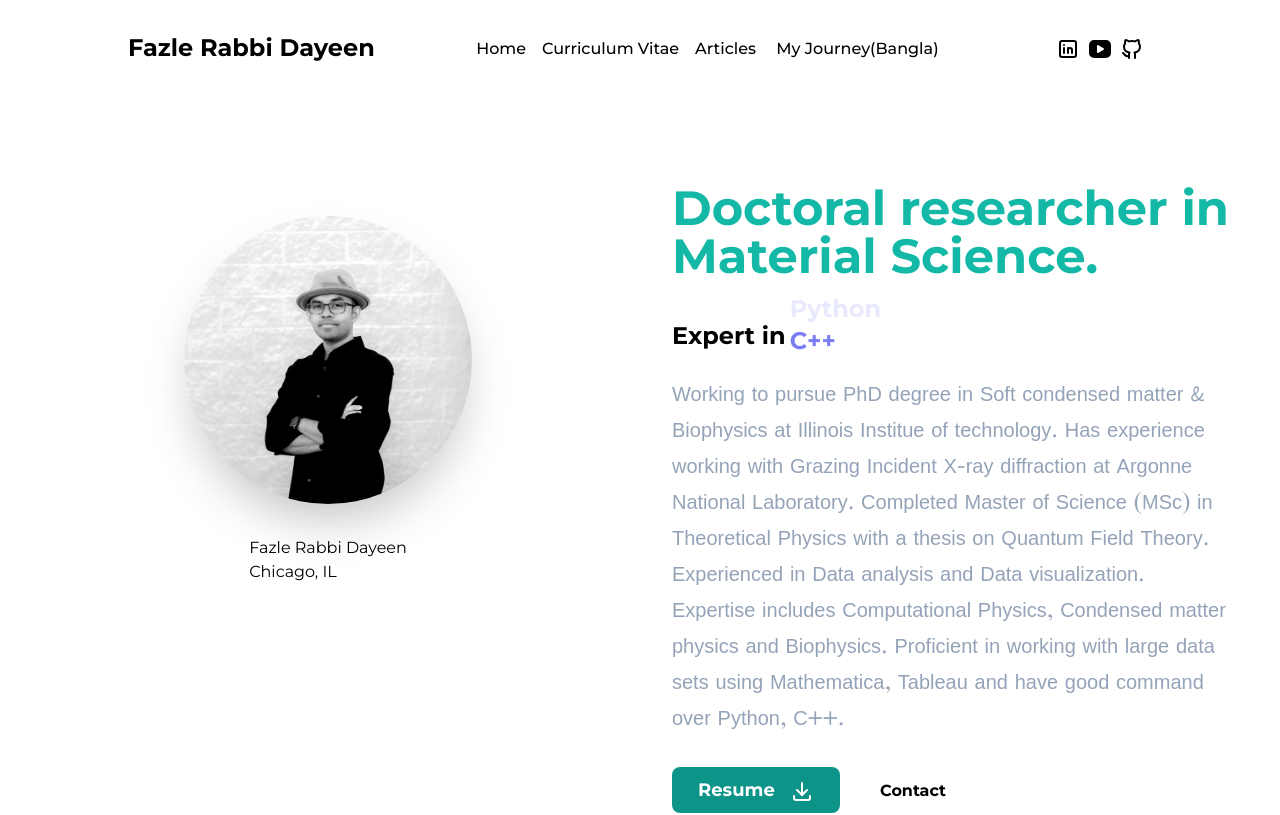
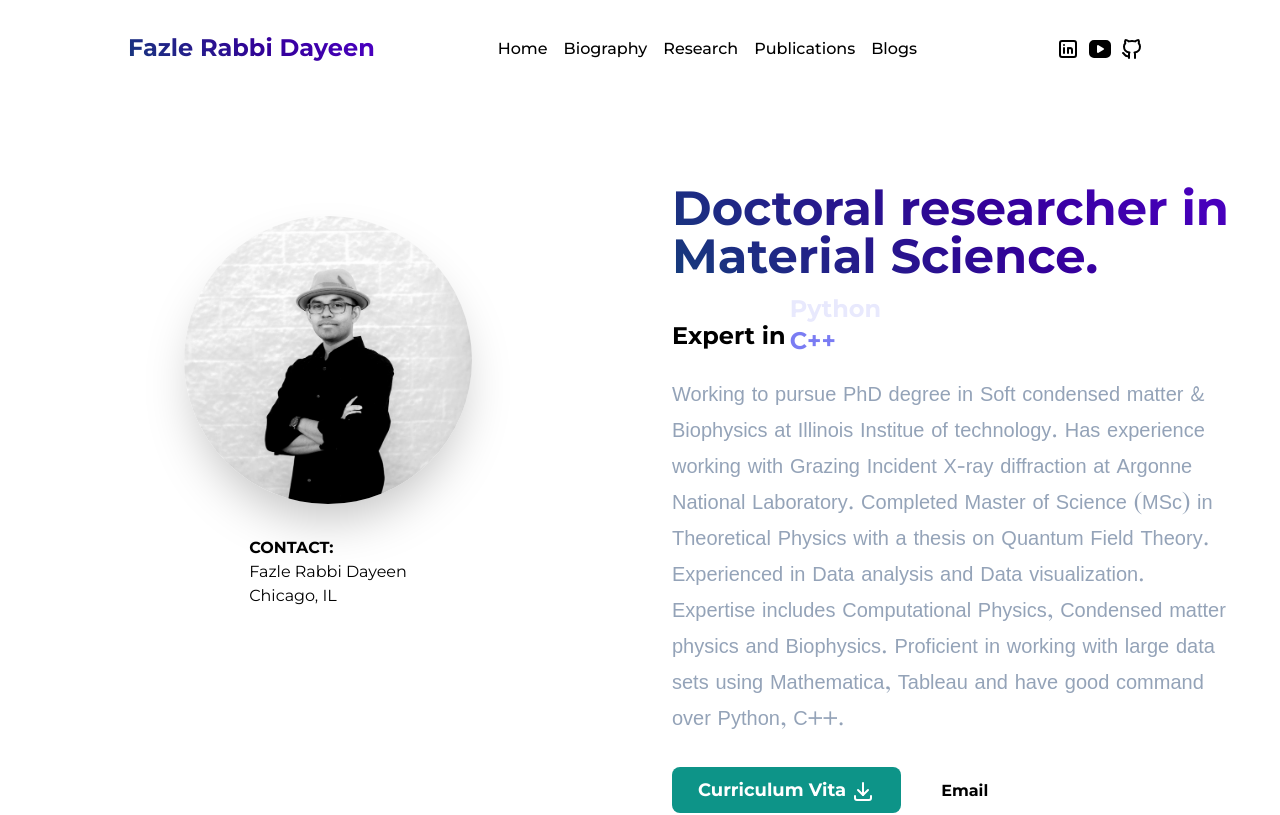
Before and after one commit to frdayeen/frdayeen.github.io, a Next.js app: page / in a window 1280 px wide. Shown: the top 815 px of the page. Built offline with nearby package versions, Linux system fonts and the light colour scheme.

Commit message:
new page folders

```diff
--- /dev/null
+++ b/src/app/components/AnimatedText.css
@@ -0,0 +1,31 @@
+.textanimate {
+    /* text-align: center;
+    font-family: Arial, Helvetica, sans-serif;
+    font-size: 10vw;
+    font-weight: 900; */
+    background: linear-gradient(
+      45deg,
+      #66b2b2,
+      #008080,
+      #006666,
+      #330099,
+      #6f00fe
+      /* #004c4c */
+    );
+    background-size: 400% 400%;
+    background-clip: text;
+    -webkit-text-fill-color: transparent;
+    animation: gradient 20s ease infinite;
+  }
+
+  @keyframes gradient {
+    0% {
+      background-position: 0 50%;
+    }
+    50% {
+      background-position: 100% 50%;
+    }
+    100% {
+      background-position: 0 50%;
+    }
+  }
--- a/src/app/components/HomeComponents.tsx
+++ b/src/app/components/HomeComponents.tsx
@@ -1,6 +1,7 @@
 import React from "react"
 import "./HomeComponents.css"
 import Link from "next/link"
+import "./AnimatedText.css"
 
 
 const HomeComponents = () => {
@@ -8,11 +9,12 @@ const HomeComponents = () => {
 
 <section className="container pt-20 pb-40 px-4 mx-auto md:px-8 grid gap-8 bg-zinc-50 md:bg-transparent bg-origin-content rounded-3xl md:grid-cols-10 md:text-left">
 
-<div className="col-span-10 md:col-span-5 mt-10 mx-auto h-72 w-72 rounded-full shadow-2xl">
+<div className="col-span-10 md:col-span-5 mt-10 mx-auto ">
   {/* <img src="./images/dayeen.jpeg" alt="Fazle Rabbi Dayeen" className="w-full rounded-xl"/> */}
-  <img alt="dayeen" src="./images/dayeen.jpeg" className="h-72 w-72 rounded-full object-cover object-[100%_-4 -4rem]" />
+  <img alt="dayeen" src="./images/dayeen.jpeg" className="h-72 w-72 shadow-2xl rounded-full object-cover object-[100%_-4 -4rem]" />
 <div className="pt-8 font-Montserrat mx-auto flex justify-center">
-<p>Fazle Rabbi Dayeen<br/>
+<p><strong>CONTACT:</strong><br/>
+ Fazle Rabbi Dayeen<br/>
 Chicago, IL<br/><br/>
 
 </p>
@@ -22,8 +24,8 @@ Chicago, IL<br/><br/>
 
 <div className="col-span-10 md:col-span-5">
  <div className="mx-auto px-4 py-2 overflow-hidden">
-  <h1 className="font-Montserrat font-bold text-3xl md:text-5xl text-teal-500">Doctoral researcher in Material Science. </h1>
-
+  <h1 className="font-Montserrat font-bold text-3xl md:text-5xl textanimate">Doctoral researcher in Material Science. </h1>
+{/* <AnimatedText text="Doctoral researcher in Material Science."/> */}
 <div className="flex overflow-hidden pt-10 font-Montserrat font-bold text-xl md:text-2xl">
   <span className="base-text">Expert in </span>
   <div className="ml-1 grid text-indigo-500">
@@ -38,8 +40,8 @@ Chicago, IL<br/><br/>
   <p lang="bn" className="pt-4 pb-10 mx-4 text-slate-400 text-xl leading-9 font-bodyText">
   Working to pursue PhD degree in Soft condensed matter & Biophysics at Illinois Institue of technology. Has experience working with Grazing Incident X-ray diffraction at Argonne National Laboratory. Completed Master of Science (MSc) in Theoretical Physics with a thesis on Quantum Field Theory. Experienced in Data analysis and Data visualization. Expertise includes Computational Physics, Condensed matter physics and Biophysics. Proficient in working with large data sets using Mathematica, Tableau and have good command over Python, C++.
     </p>
-    <Link href={"/Dayeen_CV.pdf"} target="_blank" download={true} className="bg-teal-600 text-white mx-4 p-2.5 px-6 rounded-lg text-lg font-bold font-Montserrat hover:bg-white hover:text-teal-600 border-2 border-solid border-transparent hover:border-teal-600">Resume &nbsp; <svg xmlns="http://www.w3.org/2000/svg" className=" inline-block icon icon-tabler icon-tabler-download" width="24" height="24" viewBox="0 0 24 24" stroke-width="2" stroke="currentColor" fill="none" stroke-linecap="round" stroke-linejoin="round"><path stroke="none" d="M0 0h24v24H0z" fill="none"/><path d="M4 17v2a2 2 0 0 0 2 2h12a2 2 0 0 0 2 -2v-2" /><path d="M7 11l5 5l5 -5" /><path d="M12 4l0 12" /></svg></Link>
-    <Link href={"mailto:fdayeen@hawk.iit.edu"} target="_blank" className={`font-Montserrat font-bold ml-6 relative after:bg-teal-600 after:absolute after:h-1 after:w-0  after:top-6 after:left-0 hover:after:w-full after:transition-all after:duration-300 cursor-pointer`}>Contact</Link>
+    <Link href={"/Dayeen_CV.pdf"} target="_blank" download={true} className="bg-teal-600 text-white mx-4 p-2.5 px-6 rounded-lg text-lg font-bold font-Montserrat hover:bg-white hover:text-teal-600 border-2 border-solid border-transparent hover:border-teal-600">Curriculum Vita <svg xmlns="http://www.w3.org/2000/svg" className=" inline-block icon icon-tabler icon-tabler-download" width="24" height="24" viewBox="0 0 24 24" strokeWidth="2" stroke="currentColor" fill="none" strokeLinecap="round" strokeLinejoin="round"><path stroke="none" d="M0 0h24v24H0z" fill="none"/><path d="M4 17v2a2 2 0 0 0 2 2h12a2 2 0 0 0 2 -2v-2" /><path d="M7 11l5 5l5 -5" /><path d="M12 4l0 12" /></svg></Link>
+    <Link href={"mailto:fdayeen@hawk.iit.edu"} target="_blank" className={`font-Montserrat font-bold ml-6 relative after:bg-teal-600 after:absolute after:h-1 after:w-0  after:top-6 after:left-0 hover:after:w-full after:transition-all after:duration-300 cursor-pointer`}>Email</Link>
 </div>
 
 
--- a/src/app/components/TopNav.tsx
+++ b/src/app/components/TopNav.tsx
@@ -1,7 +1,8 @@
 
 import Link from "next/link"
-import { useRouter } from "next/router"
+// import { useRouter } from "next/router"
 import React from 'react'
+import "./Animatedtext.css"
 
 
 const CustomizedLinks = ({href, title}:{href:string, title:string}) =>{
@@ -16,17 +17,18 @@ const CustomizedLinks = ({href, title}:{href:string, title:string}) =>{
 const TopNav = () => {
   return (
     <header className="w-full px-32 py-8 font-medium flex items-center justify-between">
-        <h1 className="font-Montserrat text-2xl font-bold">Fazle Rabbi Dayeen</h1>
+        <h1 className="font-Montserrat text-2xl font-bold textanimate">Fazle Rabbi Dayeen</h1>
         <nav>
             <CustomizedLinks href="/" title="Home"/>
-            <CustomizedLinks href="/" title="Curriculum Vitae"/>
-            <CustomizedLinks href="/" title="Articles"/>
-            <CustomizedLinks href="/" title=" My Journey(Bangla)"/>
+            <CustomizedLinks href="/" title="Biography"/>
+            <CustomizedLinks href="/" title="Research"/>
+            <CustomizedLinks href="/" title="Publications"/>
+            <CustomizedLinks href="/" title="Blogs"/>
         </nav>
 
         <nav>
             <Link href={"/"} className="mr-2" target="_blank"><svg xmlns="http://www.w3.org/2000/svg" className="inline-block icon icon-tabler icon-tabler-brand-linkedin hover:text-teal-600 hover:scale-125" width="24" height="24" viewBox="0 0 24 24" strokeWidth="2" stroke="currentColor" fill="none" strokeLinecap="round" strokeLinejoin="round"><path stroke="none" d="M0 0h24v24H0z" fill="none"/><path d="M4 4m0 2a2 2 0 0 1 2 -2h12a2 2 0 0 1 2 2v12a2 2 0 0 1 -2 2h-12a2 2 0 0 1 -2 -2z" /><path d="M8 11l0 5" /><path d="M8 8l0 .01" /><path d="M12 16l0 -5" /><path d="M16 16v-3a2 2 0 0 0 -4 0" /></svg></Link>
-            <Link href={"/"} className="mr-2" target="_blank"><svg xmlns="http://www.w3.org/2000/svg" className="inline-block icon icon-tabler icon-tabler-brand-youtube-filled hover:text-teal-600 hover:scale-125" width="24" height="24" viewBox="0 0 24 24" stroke-width="2" stroke="currentColor" fill="none" stroke-linecap="round" stroke-linejoin="round"><path stroke="none" d="M0 0h24v24H0z" fill="none"/><path d="M18 3a5 5 0 0 1 5 5v8a5 5 0 0 1 -5 5h-12a5 5 0 0 1 -5 -5v-8a5 5 0 0 1 5 -5zm-9 6v6a1 1 0 0 0 1.514 .857l5 -3a1 1 0 0 0 0 -1.714l-5 -3a1 1 0 0 0 -1.514 .857z" stroke-width="0" fill="currentColor" /></svg></Link>
+            <Link href={"/"} className="mr-2" target="_blank"><svg xmlns="http://www.w3.org/2000/svg" className="inline-block icon icon-tabler icon-tabler-brand-youtube-filled hover:text-teal-600 hover:scale-125" width="24" height="24" viewBox="0 0 24 24" strokeWidth="2" stroke="currentColor" fill="none" strokeLinecap="round" strokeLinejoin="round"><path stroke="none" d="M0 0h24v24H0z" fill="none"/><path d="M18 3a5 5 0 0 1 5 5v8a5 5 0 0 1 -5 5h-12a5 5 0 0 1 -5 -5v-8a5 5 0 0 1 5 -5zm-9 6v6a1 1 0 0 0 1.514 .857l5 -3a1 1 0 0 0 0 -1.714l-5 -3a1 1 0 0 0 -1.514 .857z" strokeWidth="0" fill="currentColor" /></svg></Link>
             <Link href={"/"} className="mr-2" target="_blank"><svg xmlns="http://www.w3.org/2000/svg" className="inline-block icon icon-tabler icon-tabler-brand-github hover:text-teal-600 hover:scale-125" width="24" height="24" viewBox="0 0 24 24" strokeWidth="2" stroke="currentColor" fill="none" strokeLinecap="round" strokeLinejoin="round"><path stroke="none" d="M0 0h24v24H0z" fill="none"/><path d="M9 19c-4.3 1.4 -4.3 -2.5 -6 -3m12 5v-3.5c0 -1 .1 -1.4 -.5 -2c2.8 -.3 5.5 -1.4 5.5 -6a4.6 4.6 0 0 0 -1.3 -3.2a4.2 4.2 0 0 0 -.1 -3.2s-1.1 -.3 -3.5 1.3a12.3 12.3 0 0 0 -6.2 0c-2.4 -1.6 -3.5 -1.3 -3.5 -1.3a4.2 4.2 0 0 0 -.1 3.2a4.6 4.6 0 0 0 -1.3 3.2c0 4.6 2.7 5.7 5.5 6c-.6 .6 -.6 1.2 -.5 2v3.5" /></svg></Link>
         </nav>
 
```
Also changed, not shown: src/app/(pages)/biography/page.tsx (added), src/app/(pages)/layout.tsx (added), src/app/(pages)/publications/page.tsx (added), src/app/(pages)/research/page.tsx (added).
